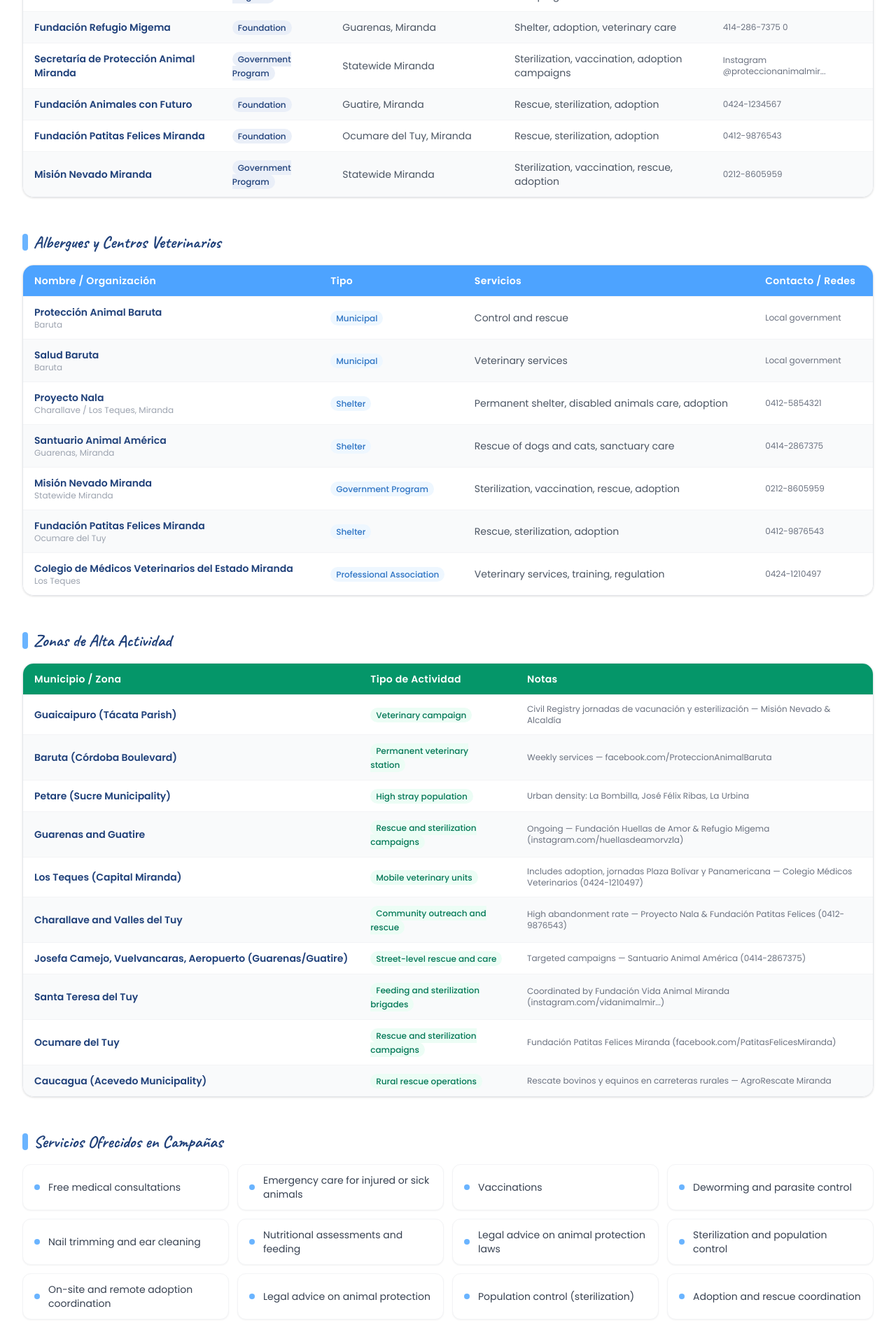
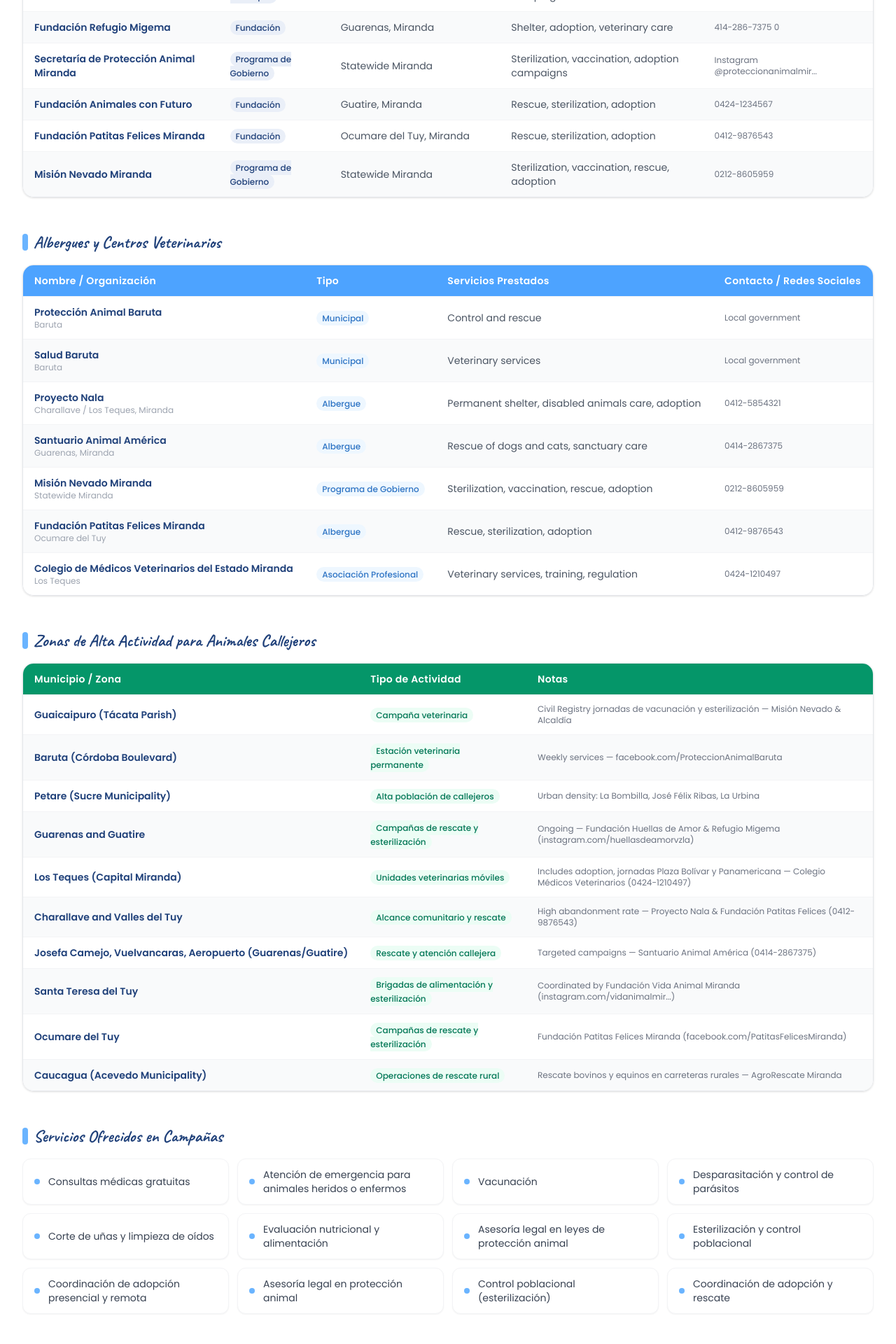
Before and after one commit to DayamonYTLOL/paulaproyecto, a Next.js app: page / in a window 1280 px wide. Shown: the part 6100-8020 px from the top of the page at 70% size. Built offline with nearby package versions, Linux system fonts and the light colour scheme; no server answers; the database is empty.

Commit message:
fix: complete i18n audit - fix all mixed-language strings in whyAdoptRescue, NetworkData, adopcion filters, WhyAdoptRescue captions

```diff
--- a/src/app/adopcion/page.js
+++ b/src/app/adopcion/page.js
@@ -267,11 +267,11 @@
                   disabled={formStatus === 'loading'}
                   className="w-full py-4 bg-primary-500 hover:bg-primary-600 text-white rounded-full font-semibold transition-colors disabled:opacity-50"
                 >
-                  {formStatus === 'loading' ? 'Enviando...' : 'Enviar solicitud de adopción'}
+                  {formStatus === 'loading' ? ta.formSending : ta.formSubmit}
                 </button>
                 {formStatus === 'error' && (
                   <p className="text-red-500 text-sm text-center">
-                    Hubo un error. Por favor intenta de nuevo.
+                    {ta.formError}
                   </p>
                 )}
               </form>
@@ -286,10 +286,10 @@
           {/* Filters */}
           <div className="flex flex-wrap gap-3 justify-center mb-12">
             {[
-              { label: 'Todos', value: 'all' },
-              { label: 'Pequeño', value: 'pequeño' },
-              { label: 'Mediano', value: 'mediano' },
-              { label: 'Grande', value: 'grande' },
+              { label: ta.filterAll, value: 'all' },
+              { label: ta.filterSmall, value: 'pequeño' },
+              { label: ta.filterMedium, value: 'mediano' },
+              { label: ta.filterLarge, value: 'grande' },
             ].map((f) => (
               <button
                 key={f.value}
--- a/src/components/NetworkData.jsx
+++ b/src/components/NetworkData.jsx
@@ -38,7 +38,22 @@
   { municipality: 'Caucagua (Acevedo Municipality)', activity: 'Rural rescue operations', notes: 'Rescate bovinos y equinos en carreteras rurales — AgroRescate Miranda' },
 ];
 
-const services = [
+const servicesES = [
+  'Consultas médicas gratuitas',
+  'Atención de emergencia para animales heridos o enfermos',
+  'Vacunación',
+  'Desparasitación y control de parásitos',
+  'Corte de uñas y limpieza de oídos',
+  'Evaluación nutricional y alimentación',
+  'Asesoría legal en leyes de protección animal',
+  'Esterilización y control poblacional',
+  'Coordinación de adopción presencial y remota',
+  'Asesoría legal en protección animal',
+  'Control poblacional (esterilización)',
+  'Coordinación de adopción y rescate',
+];
+
+const servicesEN = [
   'Free medical consultations',
   'Emergency care for injured or sick animals',
   'Vaccinations',
@@ -60,18 +75,37 @@
     sectionSubtitle: 'Fundaciones, albergues, zonas activas y servicios que conforman la red de rescate animal en el Estado Miranda.',
     rescuersTitle: 'Rescatistas y Fundaciones Activas',
     sheltersTitle: 'Albergues y Centros Veterinarios',
-    zonesTitle: 'Zonas de Alta Actividad',
+    zonesTitle: 'Zonas de Alta Actividad para Animales Callejeros',
     servicesTitle: 'Servicios Ofrecidos en Campañas',
     colName: 'Nombre / Organización',
     colType: 'Tipo',
     colLocation: 'Ubicación / Cobertura',
     colActivities: 'Actividades',
-    colContact: 'Contacto / Redes',
-    colServices: 'Servicios',
+    colContact: 'Contacto / Redes Sociales',
+    colServices: 'Servicios Prestados',
     colMunicipality: 'Municipio / Zona',
     colActivity: 'Tipo de Actividad',
     colNotes: 'Notas',
-    service: 'Servicio',
+    typeLabels: {
+      'Foundation': 'Fundación',
+      'Municipal Program': 'Programa Municipal',
+      'Government Program': 'Programa de Gobierno',
+      'Shelter': 'Albergue',
+      'Professional Association': 'Asociación Profesional',
+      'Municipal': 'Municipal',
+    },
+    activityLabels: {
+      'Veterinary campaign': 'Campaña veterinaria',
+      'Permanent veterinary station': 'Estación veterinaria permanente',
+      'High stray population': 'Alta población de callejeros',
+      'Rescue and sterilization campaigns': 'Campañas de rescate y esterilización',
+      'Mobile veterinary units': 'Unidades veterinarias móviles',
+      'Community outreach and rescue': 'Alcance comunitario y rescate',
+      'Street-level rescue and care': 'Rescate y atención callejera',
+      'Feeding and sterilization brigades': 'Brigadas de alimentación y esterilización',
+      'Rural rescue operations': 'Operaciones de rescate rural',
+    },
+    services: servicesES,
   },
   en: {
     sectionTag: 'RESCUE NETWORK',
@@ -90,7 +124,9 @@
     colMunicipality: 'Municipality / Area',
     colActivity: 'Activity Type',
     colNotes: 'Notes',
-    service: 'Service',
+    typeLabels: {},
+    activityLabels: {},
+    services: servicesEN,
   },
 };
 
@@ -114,6 +150,10 @@
       </div>
     </motion.div>
   );
+}
+
+function translateLabel(labels, value) {
+  return labels[value] || value;
 }
 
 export default function NetworkData() {
@@ -157,7 +197,7 @@
             {rescuers.map((r, i) => (
               <tr key={i} className={`border-t border-gray-100 ${i % 2 === 0 ? 'bg-white' : 'bg-gray-50'} hover:bg-secondary-50 transition-colors`}>
                 <td className="px-4 py-3 font-semibold text-accent-700">{r.name}</td>
-                <td className="px-4 py-3"><span className="px-2 py-0.5 rounded-full text-xs font-medium bg-accent-50 text-accent-700">{r.type}</span></td>
+                <td className="px-4 py-3"><span className="px-2 py-0.5 rounded-full text-xs font-medium bg-accent-50 text-accent-700">{translateLabel(tx.typeLabels, r.type)}</span></td>
                 <td className="px-4 py-3 text-gray-600">{r.location}</td>
                 <td className="px-4 py-3 text-gray-600">{r.activities}</td>
                 <td className="px-4 py-3 text-gray-500 text-xs">{r.contact}</td>
@@ -182,7 +222,7 @@
                   {s.name}
                   <span className="block text-xs text-gray-400 font-normal">{s.location}</span>
                 </td>
-                <td className="px-4 py-3"><span className="px-2 py-0.5 rounded-full text-xs font-medium bg-secondary-50 text-secondary-700">{s.type}</span></td>
+                <td className="px-4 py-3"><span className="px-2 py-0.5 rounded-full text-xs font-medium bg-secondary-50 text-secondary-700">{translateLabel(tx.typeLabels, s.type)}</span></td>
                 <td className="px-4 py-3 text-gray-600">{s.services}</td>
                 <td className="px-4 py-3 text-gray-500 text-xs">{s.contact}</td>
               </tr>
@@ -203,7 +243,7 @@
             {zones.map((z, i) => (
               <tr key={i} className={`border-t border-gray-100 ${i % 2 === 0 ? 'bg-white' : 'bg-gray-50'} hover:bg-emerald-50 transition-colors`}>
                 <td className="px-4 py-3 font-semibold text-accent-700 whitespace-nowrap">{z.municipality}</td>
-                <td className="px-4 py-3"><span className="px-2 py-0.5 rounded-full text-xs font-medium bg-emerald-50 text-emerald-700">{z.activity}</span></td>
+                <td className="px-4 py-3"><span className="px-2 py-0.5 rounded-full text-xs font-medium bg-emerald-50 text-emerald-700">{translateLabel(tx.activityLabels, z.activity)}</span></td>
                 <td className="px-4 py-3 text-gray-500 text-xs">{z.notes}</td>
               </tr>
             ))}
@@ -221,7 +261,7 @@
             {tx.servicesTitle}
           </h3>
           <div className="grid sm:grid-cols-2 md:grid-cols-3 lg:grid-cols-4 gap-3">
-            {services.map((s, i) => (
+            {tx.services.map((s, i) => (
               <motion.div
                 key={i}
                 className="bg-white border border-gray-100 rounded-xl px-4 py-3 shadow-sm flex items-center gap-3 hover:shadow-md transition-shadow"
--- a/src/components/WhyAdoptRescue.jsx
+++ b/src/components/WhyAdoptRescue.jsx
@@ -66,7 +66,7 @@
                   alt="Perro adoptado feliz"
                   className="w-full h-64 object-cover"
                 />
-                <p className="font-handwritten text-center text-gray-400 text-lg mt-1">¡Hogar dulce hogar!</p>
+                <p className="font-handwritten text-center text-gray-400 text-lg mt-1">{w.adoptCaption}</p>
               </div>
               {/* Sticker */}
               <motion.div
@@ -76,7 +76,7 @@
                 animate={isInView ? { scale: 1 } : {}}
                 transition={{ delay: 0.6, type: 'spring', stiffness: 200 }}
               >
-                <span className="font-handwritten text-sm font-bold text-center leading-tight px-2">¡Adopta!</span>
+                <span className="font-handwritten text-sm font-bold text-center leading-tight px-2">{w.adoptSticker}</span>
               </motion.div>
             </div>
           </motion.div>
@@ -167,7 +167,7 @@
                   alt="Gatito en la calle"
                   className="w-full h-64 object-cover"
                 />
-                <p className="font-handwritten text-center text-gray-400 text-lg mt-1">Esperando una mano</p>
+                <p className="font-handwritten text-center text-gray-400 text-lg mt-1">{w.rescueCaption}</p>
               </div>
               {/* Pushpin */}
               <div className="pushpin-blue absolute -top-2 right-4" />
```
Also changed, not shown: src/lib/i18n.js.
